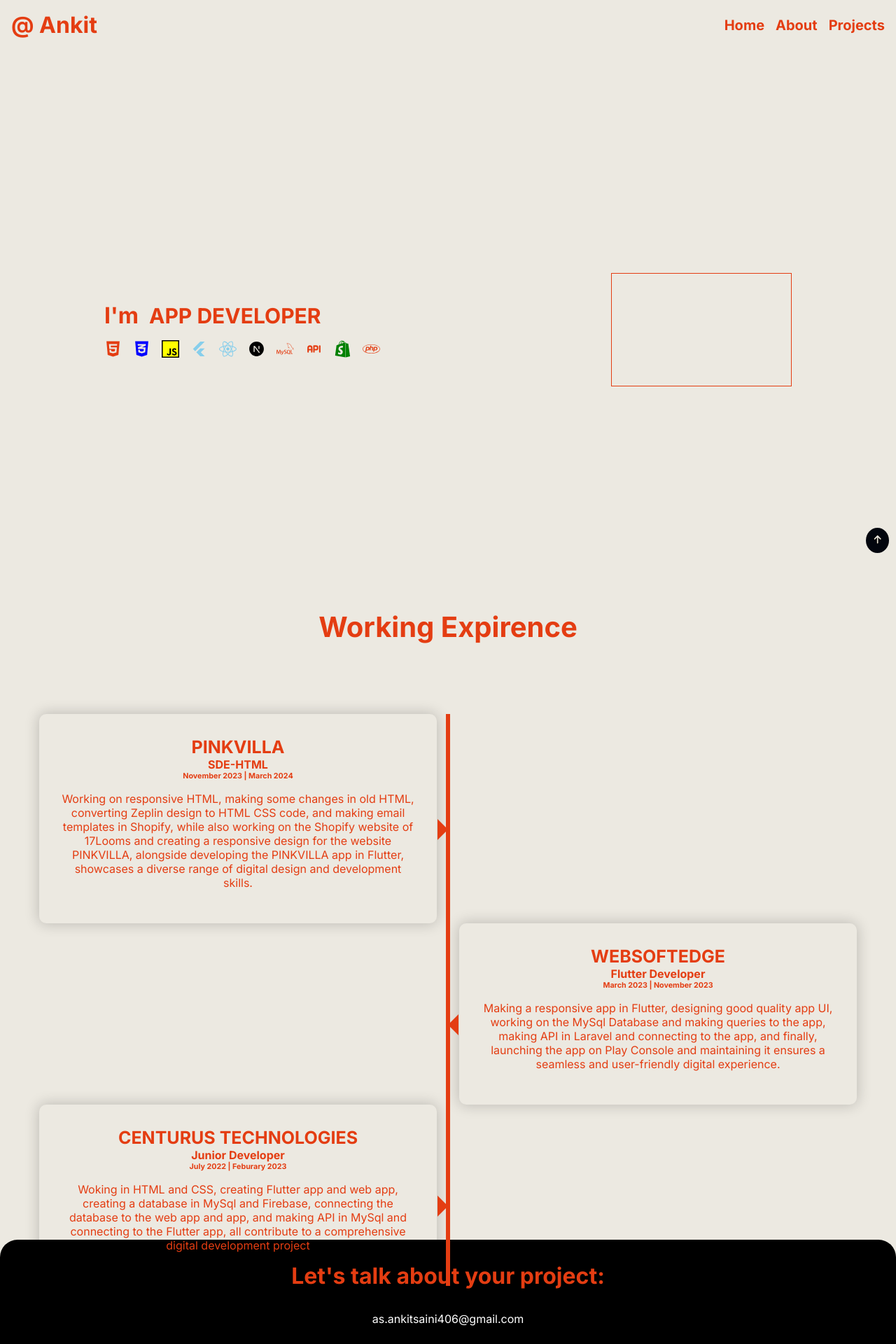
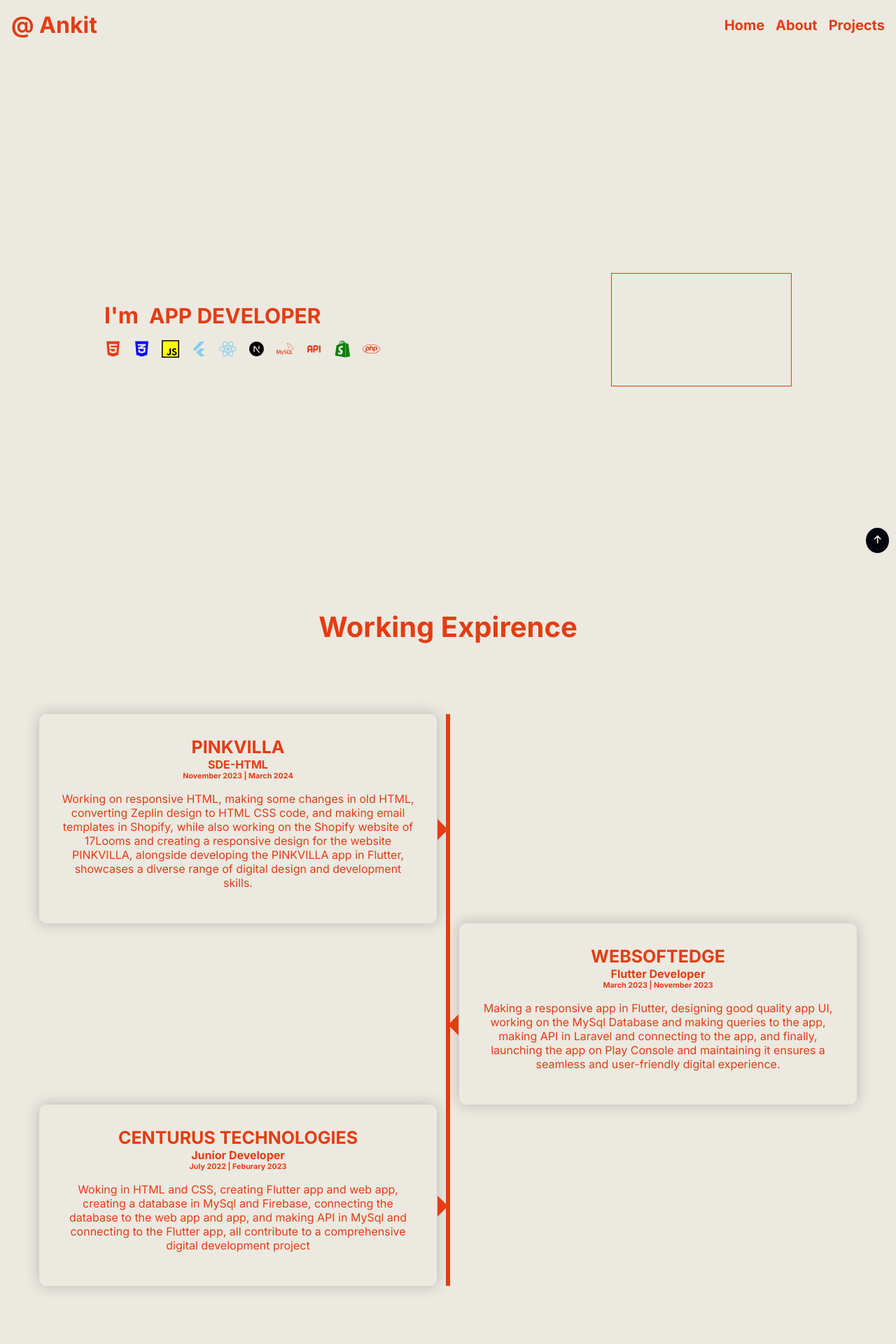
Before and after one commit to Ankitsaini406/portfolio, a Next.js app: page / in a window 1280 px wide. Shown: the top 1920 px of the page at 70% size. Built offline with nearby package versions, Linux system fonts and the light colour scheme.

Commit message:
"changes in timeline"

```diff
--- a/src/app/[timeline]/timeline.module.css
+++ b/src/app/[timeline]/timeline.module.css
@@ -1,6 +1,5 @@
 .timelineBox {
     width: 100%;
-    height: 100dvh;
     text-align: center;
     margin: 0 0 100px 0;
 }
```
